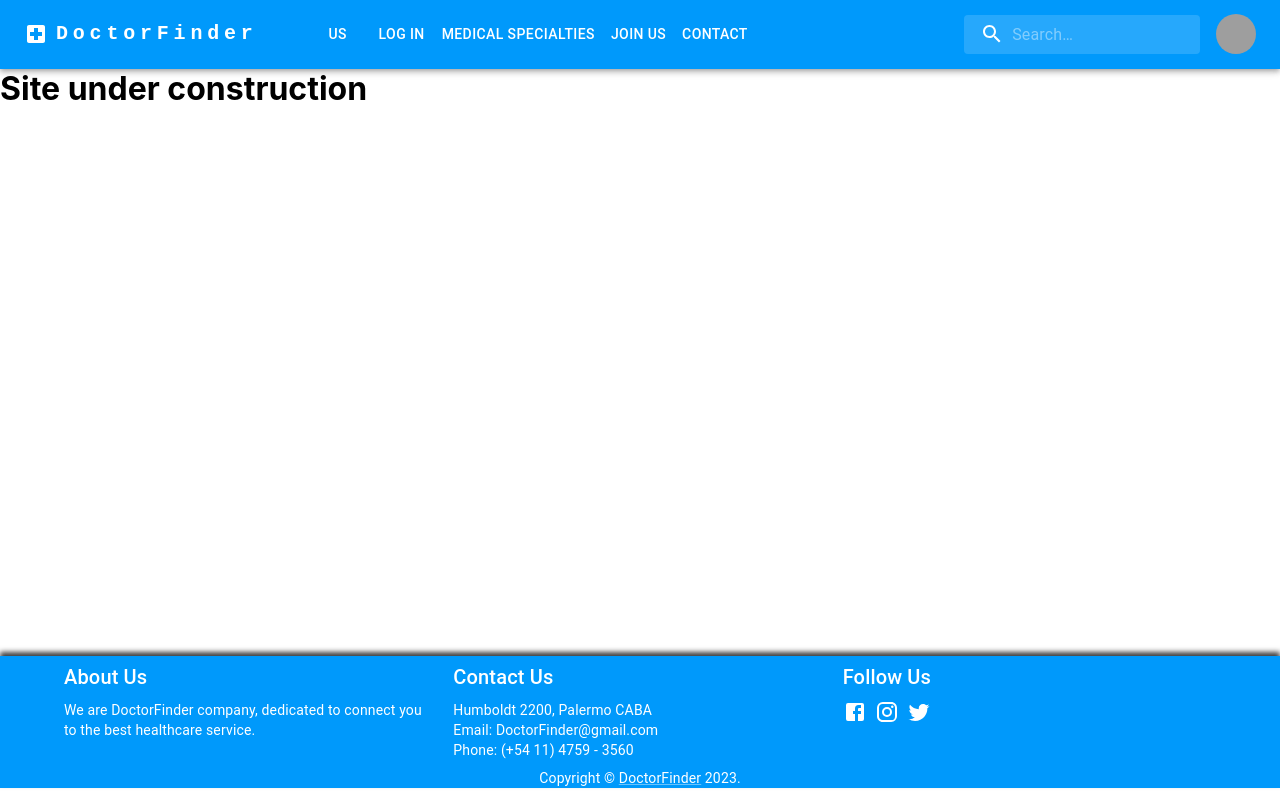
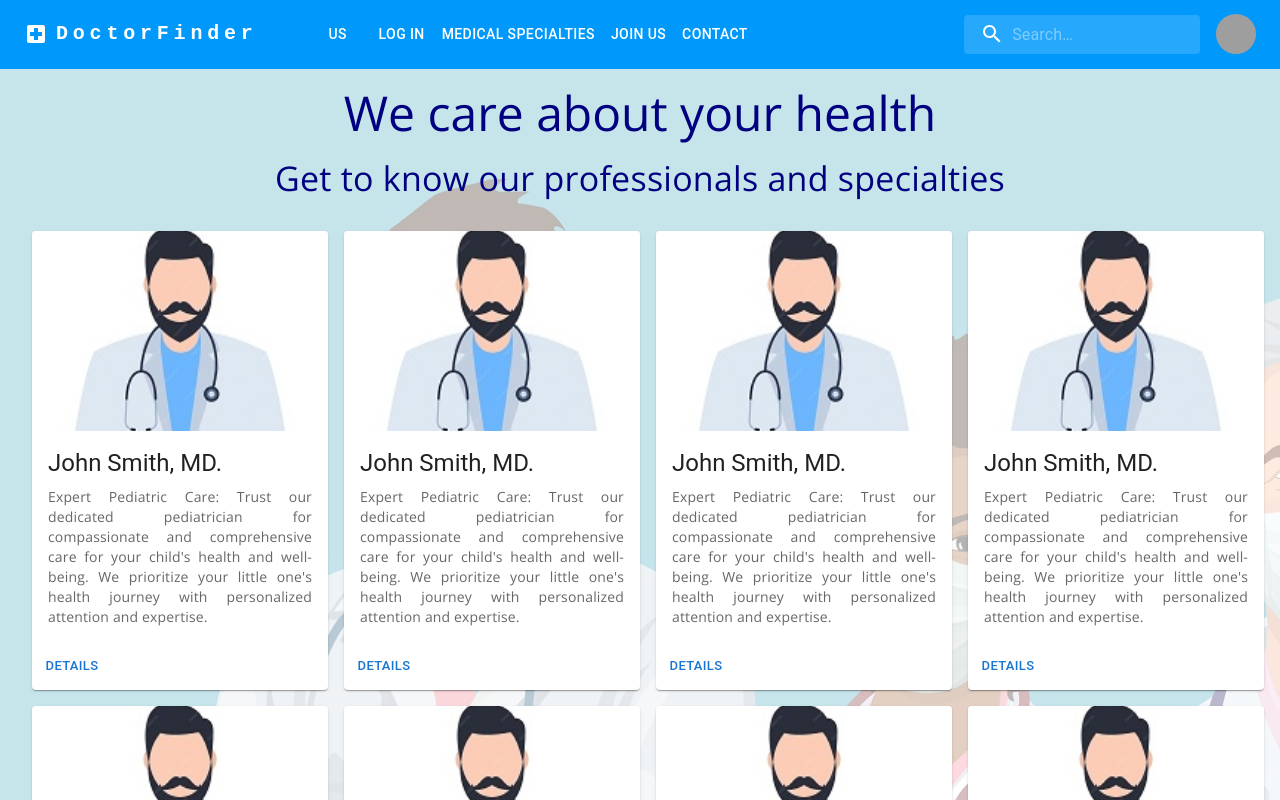
Before and after one commit to leoyasu/MH-MERN-Project, a React (Create React App) app: page /reservations in a window 1280 px wide. Shown: the top 800 px of the page. Built offline with nearby package versions, Linux system fonts and the light colour scheme; grey boxes are pictures that could not be loaded.

Commit message:
hardcoded reservations

```diff
--- a/src/App.js
+++ b/src/App.js
@@ -2,7 +2,7 @@ import './styles/App.css';
 import ResponsiveAppBar from './components/appBar';
 import Footer from './components/footer'
 import { Routes, Route } from 'react-router-dom';
-import ReservationsContainer from './components/reservations'
+import Reservations from './components/reservations'
 import Home from './components/home'
 
 function App() {
@@ -11,10 +11,12 @@ function App() {
       <header className="App-header">
         <ResponsiveAppBar />
       </header>
-      <Routes>
-        <Route path='/' element={<Home />} />
-        <Route path='/reservations' element={<ReservationsContainer />} />
-      </Routes>
+      <main>
+        <Routes>
+          <Route path='/' element={<Home />} />
+          <Route path='/reservations' element={<Reservations />} />
+        </Routes>
+      </main>
       <footer>
         <Footer />
       </footer>
--- /dev/null
+++ b/src/components/doctorCard.js
@@ -0,0 +1,39 @@
+import React from "react";
+import Card from '@mui/material/Card';
+import CardActions from '@mui/material/CardActions';
+import CardContent from '@mui/material/CardContent';
+import CardMedia from '@mui/material/CardMedia';
+import Button from '@mui/material/Button';
+import avatar from '../images/avatar.jpg'
+import Typography from '@mui/material/Typography';
+
+function DoctorCard() {
+    return (
+        <>
+            <Card sx={{ maxWidth: 345 }}>
+                <CardMedia
+                    component="img"
+                    alt="avatar"
+                    height="200"
+                    image={avatar}
+                />
+                <CardContent>
+                    <Typography gutterBottom variant="h5" component="div">
+                        John Smith, MD.
+                    </Typography>
+                    <Typography variant="body2" color="text.secondary" style={{ fontFamily: 'Open Sans', textAlign: 'justify' }}>
+                        Expert Pediatric Care: Trust our dedicated pediatrician for
+                        compassionate and comprehensive care for your child's health
+                        and well-being. We prioritize your little one's health journey
+                        with personalized attention and expertise.
+                    </Typography>
+                </CardContent>
+                <CardActions>
+                    <Button size="small">Details</Button>
+                </CardActions>
+            </Card>
+        </>
+    )
+}
+
+export default DoctorCard
--- a/src/components/mainSwiper1.js
+++ b/src/components/mainSwiper1.js
@@ -24,7 +24,7 @@ function MainSwiper1() {
       <SwiperSlide>
         <div className="sw swiper_main_1">
           <Typography variant="h3" style={{ fontFamily: 'Open Sans' }}> Cardiology</Typography>
-          <Typography variant="h6" style={{ fontFamily: 'Open Sans', margin:'2.5rem' }}>is the medical specialty that focuses on
+          <Typography variant="h6" style={{ fontFamily: 'Open Sans', margin:'2.5rem' ,textAlign: 'justify'}}>is the medical specialty that focuses on
             the heart and the cardiovascular system. Cardiologists are experts in caring for your vital engine,
             ensuring your heart beats strong and healthy, and helping you maintain an active and healthy lifestyle.
           </Typography>
@@ -33,7 +33,7 @@ function MainSwiper1() {
       <SwiperSlide>
         <div className="sw swiper_main_2">
         <Typography variant="h3" style={{ fontFamily: 'Open Sans' }}> Pediatrics</Typography>
-          <Typography variant="h6" style={{ fontFamily: 'Open Sans', margin:'2.5rem' }}>is dedicated to caring for the youngest patients.
+          <Typography variant="h6" style={{ fontFamily: 'Open Sans', margin:'2.5rem',textAlign: 'justify' }}>is dedicated to caring for the youngest patients.
           Pediatricians are like superheroes of child health, tirelessly working to keep children and teenagers
           happy and healthy as they grow and explore the world.
           </Typography>
@@ -42,7 +42,7 @@ function MainSwiper1() {
       <SwiperSlide>
         <div className="sw swiper_main_3">
         <Typography variant="h3" style={{ fontFamily: 'Open Sans' }}> Internal Medicine</Typography>
-          <Typography variant="h6" style={{ fontFamily: 'Open Sans' , margin:'2.5rem'}}>also known as clinical medicine, forms
+          <Typography variant="h6" style={{ fontFamily: 'Open Sans' , margin:'2.5rem',textAlign: 'justify'}}>also known as clinical medicine, forms
            the backbone of healthcare. Internists are the detectives of medicine, solving the mysteries of
            symptoms and providing accurate diagnoses to treat a wide range of medical conditions.
           </Typography>
--- a/src/components/mainSwiper2.js
+++ b/src/components/mainSwiper2.js
@@ -24,7 +24,7 @@ function MainSwiper2() {
       <SwiperSlide>
         <div className="sw swiper_main_4">
           <Typography variant="h3" style={{ fontFamily: 'Open Sans' }}> Oncology</Typography>
-          <Typography variant="h5" style={{ fontFamily: 'Open Sans' , margin:'2.5rem'}}>is the specialty that focuses on
+          <Typography variant="h5" style={{ fontFamily: 'Open Sans' , margin:'2.5rem',textAlign: 'justify'}}>is the specialty that focuses on
             the diagnosis and treatment of cancer. Oncologists are warriors against cancer, working to eliminate
             this disease and offer hope to those facing it.
           </Typography>
@@ -33,7 +33,7 @@ function MainSwiper2() {
       <SwiperSlide>
         <div className="sw swiper_main_5">
           <Typography variant="h3" style={{ fontFamily: 'Open Sans' }}> Diabetology</Typography>
-          <Typography variant="h5" style={{ fontFamily: 'Open Sans', margin:'2.5rem' }}>it focuses on managing diabetes,
+          <Typography variant="h5" style={{ fontFamily: 'Open Sans', margin:'2.5rem' ,textAlign: 'justify'}}>it focuses on managing diabetes,
             a chronic condition that affects how your body handles blood sugar. Diabetologists will help you keep your
             glucose under control and live a full life despite diabetes.
           </Typography>
@@ -42,7 +42,7 @@ function MainSwiper2() {
       <SwiperSlide>
         <div className="sw swiper_main_6">
           <Typography variant="h3" style={{ fontFamily: 'Open Sans' }}> Ophthalmology</Typography>
-          <Typography variant="h5" style={{ fontFamily: 'Open Sans', margin:'2.5rem' }}>Ophthalmology is dedicated to caring for your eyes.
+          <Typography variant="h5" style={{ fontFamily: 'Open Sans', margin:'2.5rem' ,textAlign: 'justify'}}>Ophthalmology is dedicated to caring for your eyes.
             Ophthalmologists are guardians of vision, ensuring eye health and helping you maintain clear and bright vision
             throughout the years.
           </Typography>
--- a/src/components/reservations.js
+++ b/src/components/reservations.js
@@ -1,11 +1,79 @@
 
 import React from "react";
-import '../styles/ReservationsContainer.css';
+import Box from '@mui/material/Box';
+import Grid from '@mui/material/Grid';
+import Typography from '@mui/material/Typography';
+import '../styles/reservations.css';
+import DoctorCard from "./doctorCard";
 
-function ReservationsContainer() {
+function Reservations() {
     return (
-        <h1 className="ReservationsContainer">Site under construction</h1>
+        <>
+            <Box className="reservationsBox"
+                sx={{
+                    width: '100vw',
+                    height: '100%',
+                    display: 'flex',
+                    justifyContent: 'center'
+                }}
+            >
+                <div>
+                    <div>
+                        <Typography variant="h3" sx={{
+                            fontFamily: 'Open Sans',
+                            mt: '1rem',
+                            textAlign: 'center',
+                            color: '#000080'
+                        }}>
+                            We care about your health
+                        </Typography>
+                        <Typography variant="h4" sx={{
+                            fontFamily: 'Open Sans',
+                            mt: '1rem',
+                            textAlign: 'center',
+                            color: '#000080'
+                        }}>
+                            Get to know our professionals and specialties
+                        </Typography>
+                    </div>
+
+
+                    <Grid container spacing={2} sx={{width:'inherit', m:'1rem'}}>
+                        <Grid item xs={3}>
+                            <DoctorCard />
+                        </Grid>
+                        <Grid item xs={3}>
+                            <DoctorCard />
+                        </Grid>
+                        <Grid item xs={3}>
+                            <DoctorCard />
+                        </Grid>
+                        <Grid item xs={3}>
+                            <DoctorCard />
+                        </Grid>
+                        <Grid item xs={3}>
+                            <DoctorCard />
+                        </Grid>
+                        <Grid item xs={3}>
+                            <DoctorCard />
+                        </Grid>
+                        <Grid item xs={3}>
+                            <DoctorCard />
+                        </Grid>
+                        <Grid item xs={3}>
+                            <DoctorCard />
+                        </Grid>
+                        <Grid item xs={3}>
+                            <DoctorCard />
+                        </Grid>
+                        <Grid item xs={3}>
+                            <DoctorCard />
+                        </Grid>
+                    </Grid>
+                </div>
+            </Box>
+        </>
     )
 }
 
-export default ReservationsContainer;
+export default Reservations;
--- a/src/styles/ReservationsContainer.css
+++ /dev/null
@@ -1,8 +0,0 @@
-* {
-    margin: 0;
-    padding: 0;
-  }
-
-.ReservationsContainer{
-    height: 73.4vh;
-}
--- /dev/null
+++ b/src/styles/reservations.css
@@ -0,0 +1,21 @@
+* {
+    margin: 0;
+    padding: 0;
+  }
+
+  .reservationsBox{
+    background-image: url('../images/doctorsReservations.jpg');
+    background-size: cover;
+    background-repeat: repeat-y;
+    min-height: 100vh;
+  }
+
+  .reservationsBox::before {
+    content: "";
+    position: absolute;
+    top: 0;
+    left: 0;
+    width: 100%;
+    height: 100%;
+    background-color: rgba(255, 255, 255, 0.7);
+}
```
Also changed, not shown: src/images/avatar.jpg (added), src/images/doctorsReservations.jpg (added).
